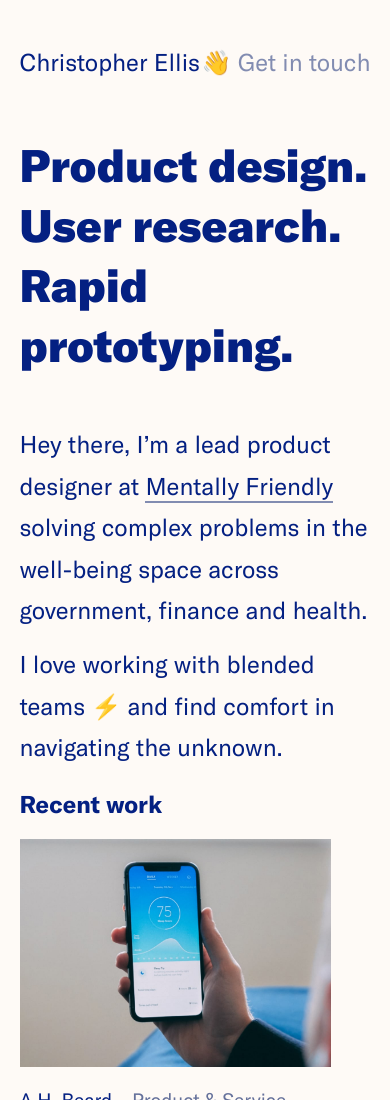
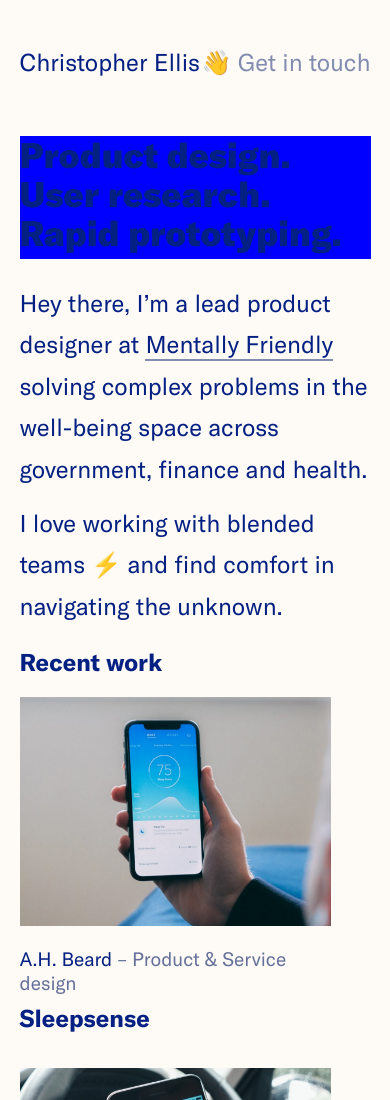
Before and after one commit to chris-mf/folio, a plain HTML site: page index.html in a window 390 px wide. Shown: the top 1100 px of the page. Drawn offline with Linux system fonts and the light colour scheme.

Commit message:
Add Desktop first media queries.

```diff
--- a/index.html
+++ b/index.html
@@ -23,7 +23,11 @@
 
 
         <div class="big-text">
-            <h1>Product design.<br>User research.<br>Rapid prototyping.</h1>
+            <h1>
+                <span>Product design.</span>
+                <span>User research.</span>
+                <span>Rapid prototyping.</span>
+            </h1>
         </div>
 
         <div class="paragraphSection">
--- a/style.css
+++ b/style.css
@@ -2,7 +2,8 @@
 
 
 h1 {
-  font-size: 7vw;
+  background-color: red;
+  font-size: 9vw;
   line-height: 1.1;
   line-break: auto;
   font-family: 'gt_americablack';
@@ -12,8 +13,29 @@ h1 {
   padding-bottom: 2%;
   text-rendering:optimizeLegibility;
   -webkit-font-feature-settings: "kern" 1;
+  white-space: nowrap;
   /* margin-block-start: 0px;
   margin-block-end: 8%; */
+}
+@media (min-width: 769px) and (max-width: 1024px) {
+  h1 {
+    background-color: purple;
+    font-size: 9vw;
+  }
+}
+/* Tablet */
+@media (min-width: 321px) and (max-width: 768px) {
+  h1 {
+    background-color: blue;
+    font-size: 9vw;
+  }
+}
+/* Mobile */
+@media (max-width: 320px) {
+  h1 {
+    background-color: green;
+    font-size: 9vw;
+  }
 }
 
 .foliodescription {
@@ -271,6 +293,9 @@ header {
 .big-text {
   max-width: 1000px;
 }
+.big-text span {
+  display: block;
+}
 
 .flex-container {
   display: flex;
@@ -309,11 +334,11 @@ footer {
 
 /* Small devices (portrait tablets and large phones, 600px and up) */
 @media (max-width: 600px) {
-  h1 {font-size: 70px;line-height: 60px; padding-bottom: 5%;}
+  /* h1 {font-size: 70px;line-height: 60px; padding-bottom: 5%;} */
 }
 
 @media (max-width: 800px) {
-  h1 {font-size: 45px;line-height: 60px; padding-bottom: 5%;}
+  /* h1 {font-size: 45px;line-height: 60px; padding-bottom: 5%;} */
 .flex-container {flex-wrap: wrap;}
 
 
```
